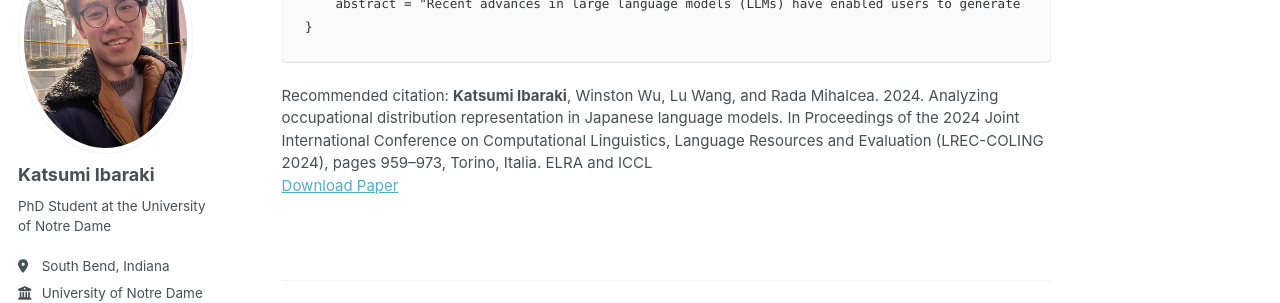
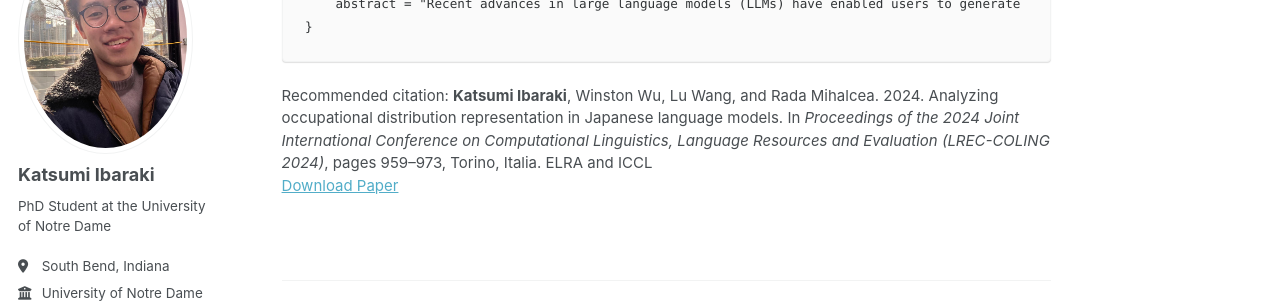
Before and after one commit to kibaraki/kibaraki.github.io, a Jekyll site: the page built from _publications/2024-05-01-bias.md, in a window 1280 px wide and 900 px high, scrolled down 590 px. Shown: the part 174-477 px from the top of the window. Built offline with Jekyll 4.4.1, drawn with Linux system fonts in a browser that asks for light colours; some web fonts are replaced; a script that is not in the unit is left out.

```diff
--- a/_publications/2024-05-01-bias.md
+++ b/_publications/2024-05-01-bias.md
@@ -7,7 +7,7 @@ excerpt: ''
 date: 2024-05-01
 venue: 'The Joint International Conference on Computational Linguistics, Language Resources and Evaluation'
 paperurl: 'http://kibaraki.github.io/files/2024.lrec-main.86.pdf'
-citation: '<b>Katsumi Ibaraki</b>, Winston Wu, Lu Wang, and Rada Mihalcea. 2024. Analyzing occupational distribution representation in Japanese language models. In Proceedings of the 2024 Joint International Conference on Computational Linguistics, Language Resources and Evaluation (LREC-COLING 2024), pages 959–973, Torino, Italia. ELRA and ICCL'
+citation: '<b>Katsumi Ibaraki</b>, Winston Wu, Lu Wang, and Rada Mihalcea. 2024. Analyzing occupational distribution representation in Japanese language models. In <i>Proceedings of the 2024 Joint International Conference on Computational Linguistics, Language Resources and Evaluation (LREC-COLING 2024)</i>, pages 959–973, Torino, Italia. ELRA and ICCL'
 ---
 
 [[Paper]](https://aclanthology.org/2024.lrec-main.86/)
```
